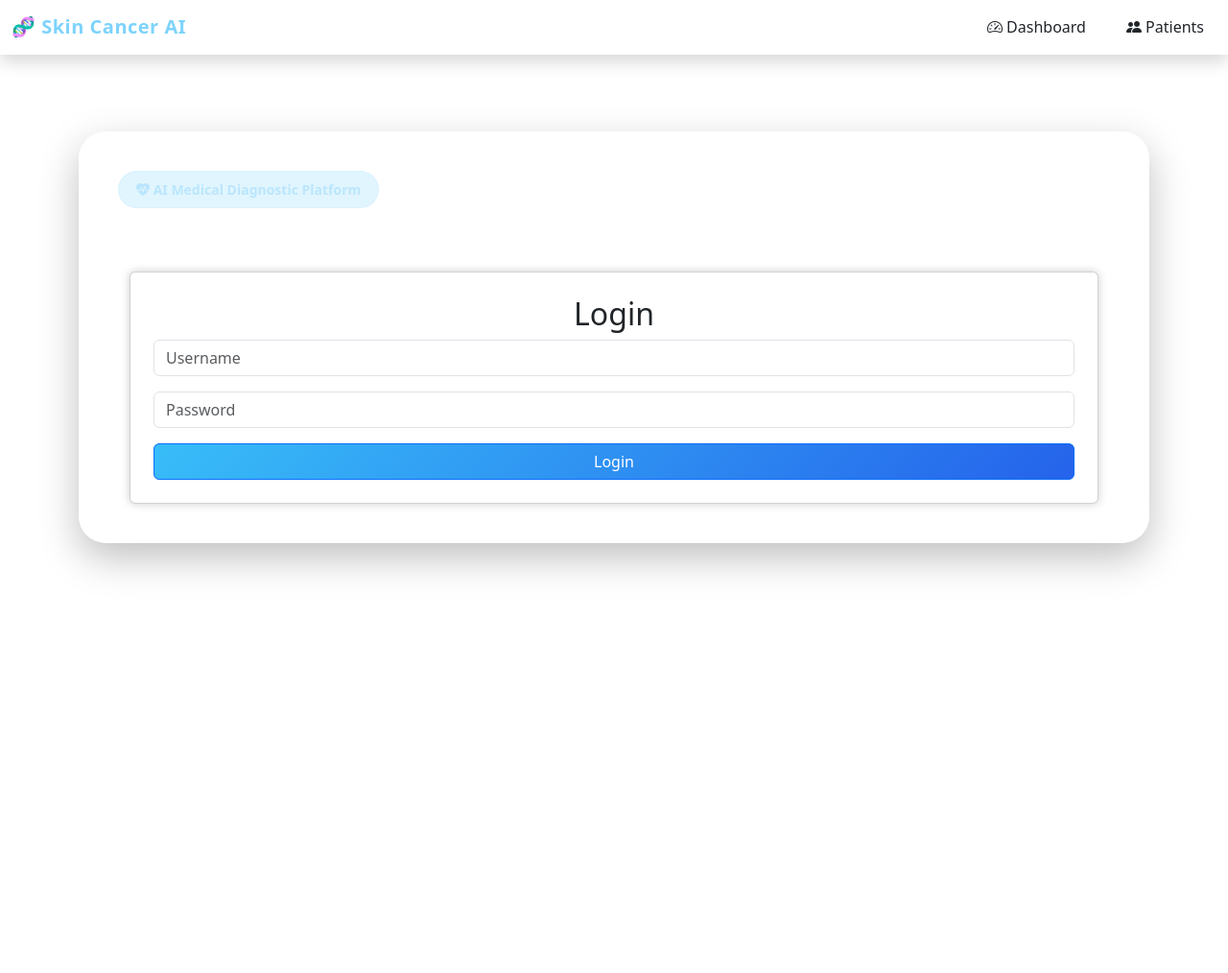
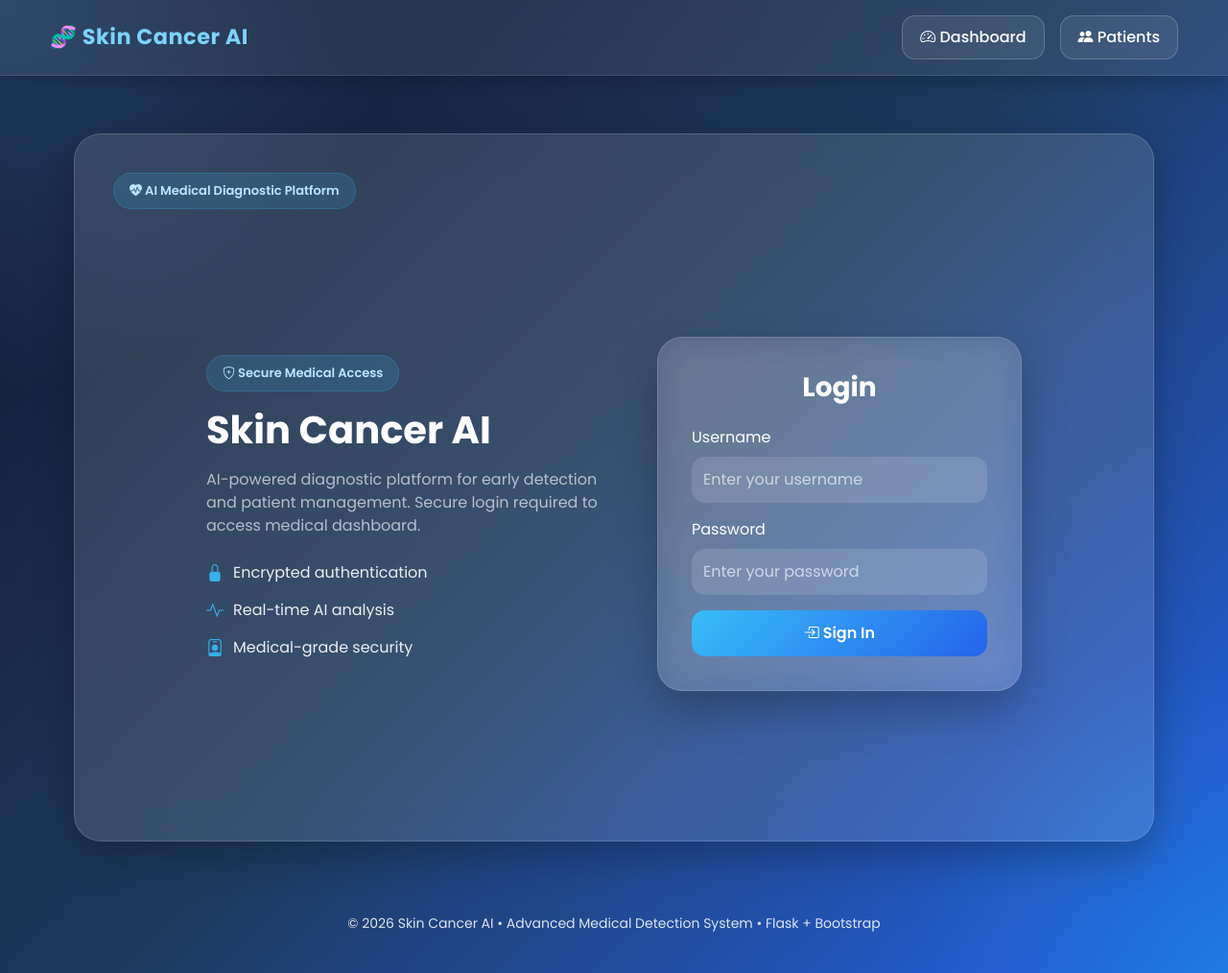
Before and after one commit to aya-ben-chaieb/skin-cancer-flask-app, a Flask app: page / in a window 1280 px wide. Shown: the whole page at 96% size. Before the commit the page ends 598 px from the top, so only its background shows below. Run offline with Flask 3, Linux system fonts and the light colour scheme; parts of the project's set-up code (start-up, migrations or seed data) failed here and were passed over.

Commit message:
Update login.html

```diff
--- a/templates/login.html
+++ b/templates/login.html
@@ -1,29 +1,56 @@
 {% extends "base.html" %}
 {% block content %}
 
-<!DOCTYPE html>
-<html lang="en">
-<head>
-    <meta charset="UTF-8">
-    <title>Login</title>
+<div class="login-wrapper">
 
-    <!-- Custom CSS -->
-    <link rel="stylesheet" href="{{ url_for('static', filename='style.css') }}">
+    <!-- LEFT INFO PANEL -->
+    <div class="login-info">
 
-    <!-- Bootstrap -->
-    <link href="https://cdn.jsdelivr.net/npm/bootstrap@5.3.0/dist/css/bootstrap.min.css" rel="stylesheet">
-</head>
-<body>
+        <div class="medical-badge mb-3">
+            <i class="bi bi-shield-plus"></i>
+            Secure Medical Access
+        </div>
 
-<div class="container mt-5">
-    <div class="card p-4">
+        <h1 class="fw-bold mb-3">
+            Skin Cancer AI
+        </h1>
 
-        <h2 class="text-center">Login</h2>
+        <p class="opacity-75">
+            AI-powered diagnostic platform for early detection and patient management.
+            Secure login required to access medical dashboard.
+        </p>
 
+        <div class="mt-4">
+            <div class="feature">
+                <i class="bi bi-lock-fill"></i>
+                <span>Encrypted authentication</span>
+            </div>
+
+            <div class="feature">
+                <i class="bi bi-activity"></i>
+                <span>Real-time AI analysis</span>
+            </div>
+
+            <div class="feature">
+                <i class="bi bi-person-badge"></i>
+                <span>Medical-grade security</span>
+            </div>
+        </div>
+
+    </div>
+
+    <!-- LOGIN CARD -->
+    <div class="login-card">
+
+        <h3 class="text-center mb-4 fw-bold">
+            Login
+        </h3>
+
+        <!-- FLASH MESSAGES -->
         {% with messages = get_flashed_messages(with_categories=true) %}
             {% if messages %}
                 {% for cat, msg in messages %}
-                    <div class="alert alert-{{ cat }}">
+                    <div class="alert alert-{{ cat }} shadow-sm">
                         {{ msg }}
                     </div>
                 {% endfor %}
@@ -31,20 +58,109 @@
         {% endwith %}
 
         <form method="POST">
+
             <div class="mb-3">
-                <input type="text" name="username" class="form-control" placeholder="Username" required>
+                <label class="form-label">Username</label>
+                <input type="text" name="username" class="form-control" placeholder="Enter your username" required>
             </div>
 
             <div class="mb-3">
-                <input type="password" name="password" class="form-control" placeholder="Password" required>
+                <label class="form-label">Password</label>
+                <input type="password" name="password" class="form-control" placeholder="Enter your password" required>
             </div>
 
-            <button type="submit" class="btn btn-primary w-100">Login</button>
+            <button type="submit" class="btn btn-primary w-100">
+                <i class="bi bi-box-arrow-in-right"></i>
+                Sign In
+            </button>
+
         </form>
 
     </div>
+
 </div>
 
-</body>
-</html>
+<!-- ===== STYLE ===== -->
+<style>
+
+.login-wrapper{
+    display:flex;
+    justify-content:center;
+    align-items:center;
+    gap:50px;
+    min-height:75vh;
+    flex-wrap:wrap;
+}
+
+/* LEFT SIDE */
+.login-info{
+    max-width:420px;
+}
+
+.feature{
+    display:flex;
+    align-items:center;
+    gap:10px;
+    margin-bottom:12px;
+    opacity:0.9;
+}
+
+.feature i{
+    color:#38bdf8;
+    font-size:18px;
+}
+
+/* LOGIN CARD */
+.login-card{
+    width:380px;
+    padding:35px;
+    border-radius:26px;
+    background: rgba(255,255,255,0.12);
+    border: 1px solid rgba(255,255,255,0.15);
+    backdrop-filter: blur(18px);
+    box-shadow: 0 20px 45px rgba(0,0,0,0.25);
+}
+
+/* INPUTS */
+.form-control{
+    border-radius:14px;
+    padding:12px;
+    border:none;
+    background: rgba(255,255,255,0.12);
+    color:white;
+}
+
+.form-control:focus{
+    box-shadow: 0 0 0 4px rgba(56,189,248,0.25);
+    background: rgba(255,255,255,0.18);
+    color:white;
+}
+
+/* BUTTON */
+.btn-primary{
+    border-radius:14px;
+    padding:12px;
+    font-weight:600;
+    background: linear-gradient(135deg,#38bdf8,#2563eb);
+    border:none;
+}
+
+.btn-primary:hover{
+    transform: translateY(-2px);
+    box-shadow: 0 12px 25px rgba(37,99,235,0.4);
+}
+
+/* BADGE */
+.medical-badge{
+    display:inline-block;
+    padding:8px 16px;
+    border-radius:50px;
+    background: rgba(56,189,248,0.15);
+    border: 1px solid rgba(56,189,248,0.2);
+    color:#bae6fd;
+    font-size:13px;
+}
+
+</style>
+
 {% endblock %}
```
